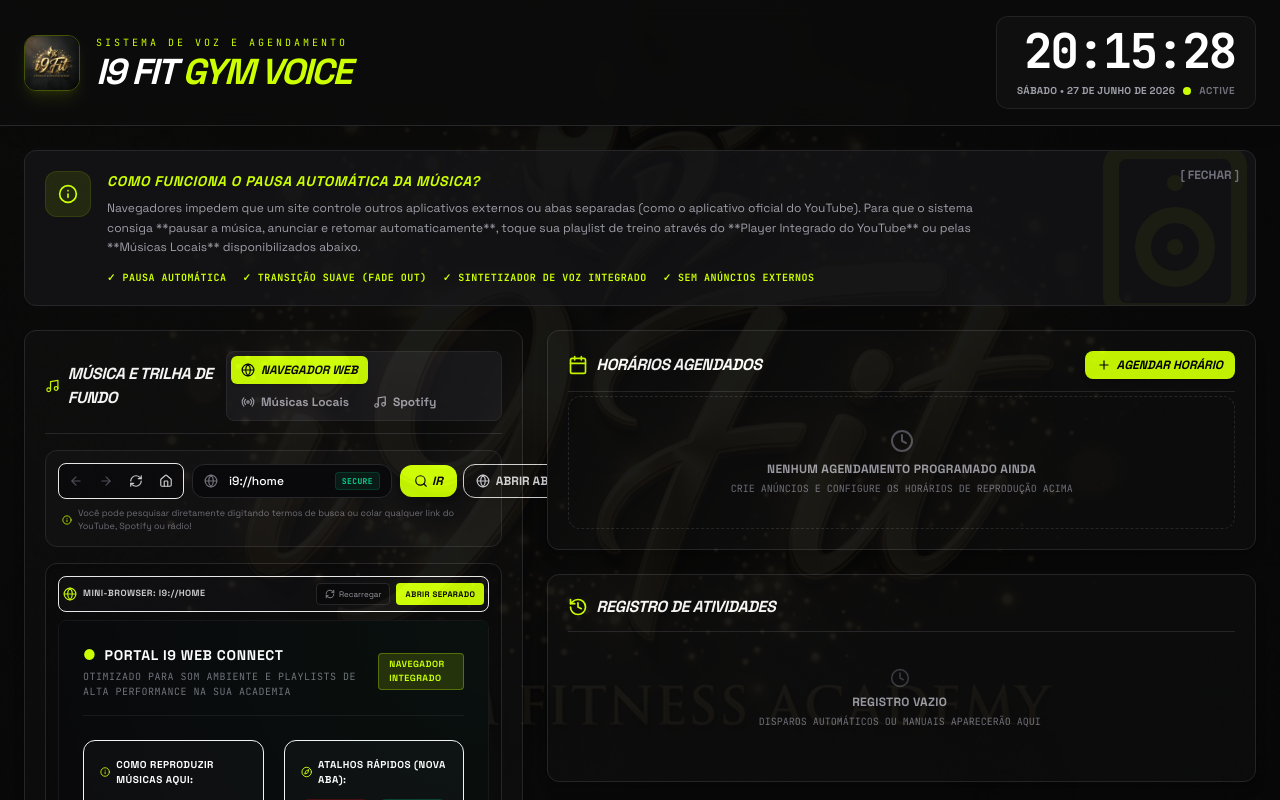
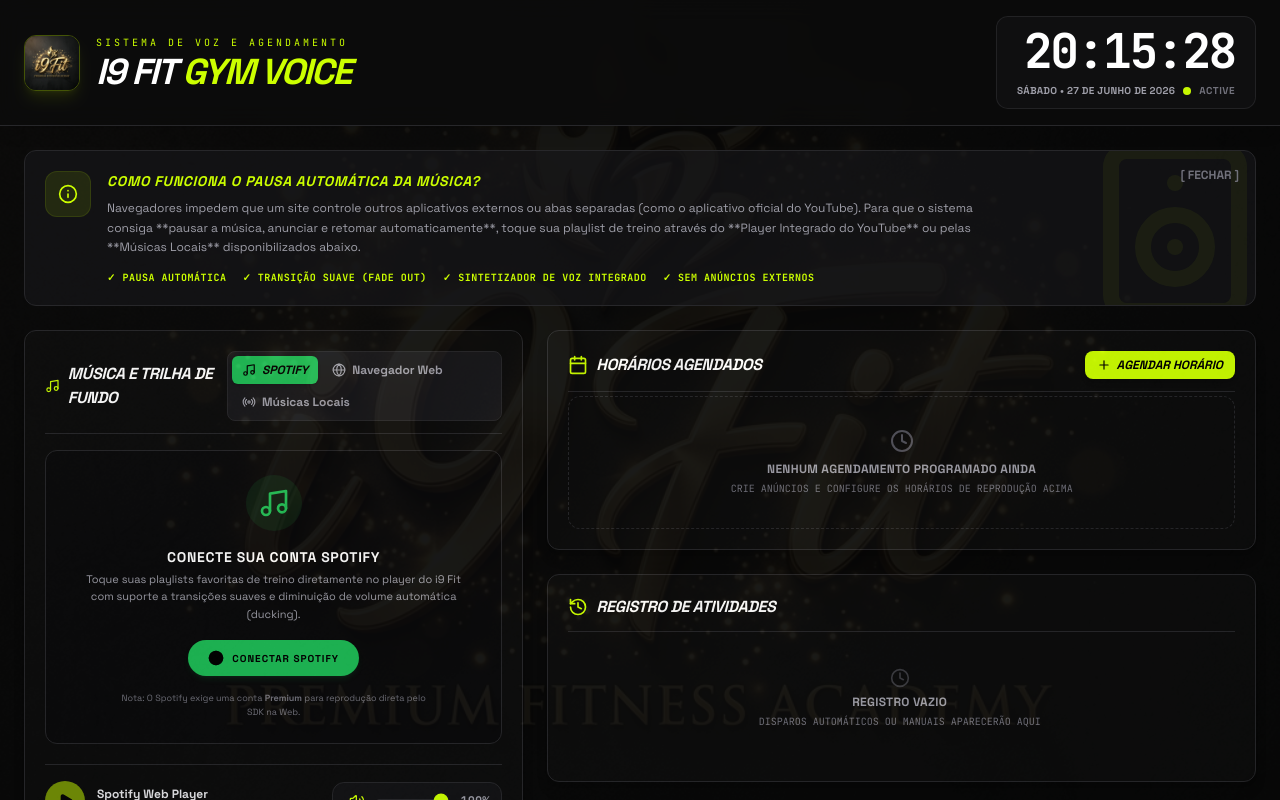
Before and after one commit to mviniciuspozino90-commits/App-audio, a React (Vite) app: page / in a window 1280 px wide. Shown: the top 800 px of the page. Built offline with nearby package versions, Linux system fonts and the light colour scheme.

Commit message:
feat: set Spotify as default music player tab
Updated the music player initialization to default to Spotify and added the tab button to the interface to improve user access to the service.

```diff
--- a/src/components/MusicPlayer.tsx
+++ b/src/components/MusicPlayer.tsx
@@ -32,7 +32,7 @@
 }
 
 export const MusicPlayer = forwardRef<MusicPlayerControls, MusicPlayerProps>(({ onControlsReady }, ref) => {
-  const [activeTab, setActiveTab] = useState<'youtube' | 'local' | 'spotify'>('youtube'); // youtube internally represents the web browser/radio player
+  const [activeTab, setActiveTab] = useState<'youtube' | 'local' | 'spotify'>('spotify'); // spotify is default active tab now
   const [isPlayingState, setIsPlayingState] = useState(false);
   const [volume, setVolume] = useState(100); // 0 to 100
   const [prevVolume, setPrevVolume] = useState(100);
@@ -948,6 +948,16 @@
         {/* Toggle between Web Browser, Local Files, and Spotify */}
         <div className="flex bg-zinc-900 p-1 rounded-lg text-xs font-bold border border-zinc-800 gap-1 flex-wrap">
           <button
+            id="tab-spotify"
+            onClick={() => selectTab('spotify')}
+            className={`px-2.5 py-1.5 rounded-md flex items-center gap-1.5 transition-all cursor-pointer ${
+              activeTab === 'spotify' ? 'bg-[#1DB954] text-black font-black uppercase italic shadow-sm' : 'text-zinc-400 hover:text-white'
+            }`}
+          >
+            <Music className="w-3.5 h-3.5 text-current" />
+            Spotify
+          </button>
+          <button
             id="tab-yt"
             onClick={() => selectTab('youtube')}
             className={`px-2.5 py-1.5 rounded-md flex items-center gap-1.5 transition-all cursor-pointer ${
@@ -966,16 +976,6 @@
           >
             <Radio className="w-3.5 h-3.5" />
             Músicas Locais
-          </button>
-          <button
-            id="tab-spotify"
-            onClick={() => selectTab('spotify')}
-            className={`px-2.5 py-1.5 rounded-md flex items-center gap-1.5 transition-all cursor-pointer ${
-              activeTab === 'spotify' ? 'bg-[#1DB954] text-black font-black uppercase italic shadow-sm' : 'text-zinc-400 hover:text-white'
-            }`}
-          >
-            <Music className="w-3.5 h-3.5 text-current" />
-            Spotify
           </button>
         </div>
       </div>
```
